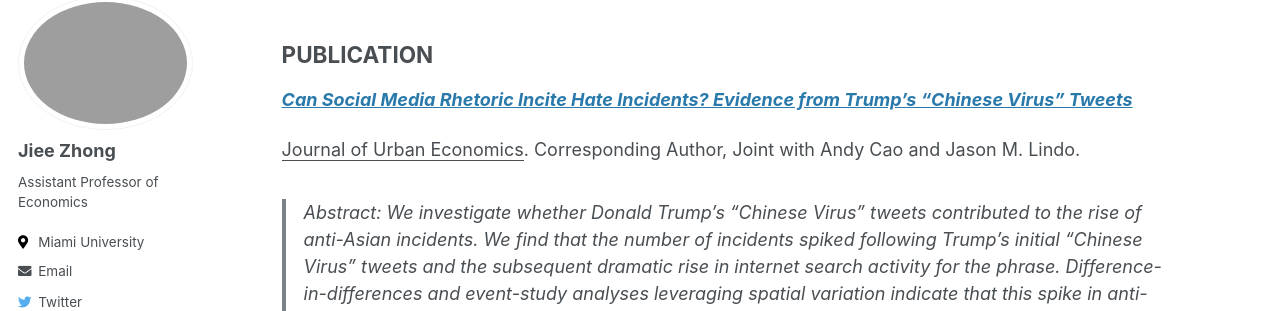
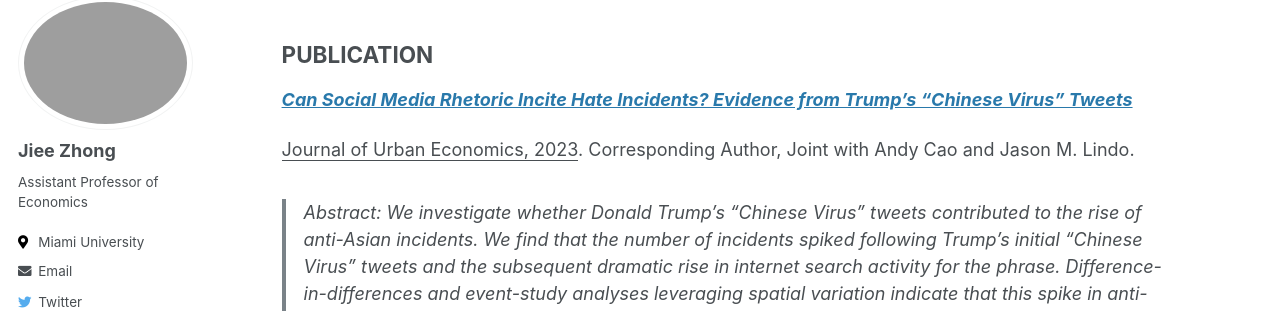
Before and after one commit to jieezhong/jieezhong.github.io, a Jekyll site: the page built from _pages/research.md, in a window 1280 px wide and 900 px high. Shown: the part 296-607 px from the top of the window. Built offline with Jekyll 4.4.1, drawn with Linux system fonts in a browser that asks for light colours.

Commit message:
Update research.md

```diff
--- a/_pages/research.md
+++ b/_pages/research.md
@@ -11,7 +11,7 @@ header:
 
 ***[Can Social Media Rhetoric Incite Hate Incidents? Evidence from Trump's "Chinese Virus" Tweets](https://www.sciencedirect.com/science/article/pii/S0094119023000608)***
 
- <ins>Journal of Urban Economics</ins>. Corresponding Author, Joint with Andy Cao and Jason M. Lindo.
+ <ins>Journal of Urban Economics, 2023</ins>. Corresponding Author, Joint with Andy Cao and Jason M. Lindo.
 
 > Abstract: We investigate whether Donald Trump's "Chinese Virus" tweets contributed to the rise of anti-Asian incidents. We find that the number of incidents spiked following Trump's initial “Chinese Virus” tweets and the subsequent dramatic rise in internet search activity for the phrase. Difference-in-differences and event-study analyses leveraging spatial variation indicate that this spike in anti-Asian incidents was significantly more pronounced in counties that supported Donald Trump in the 2016 presidential election relative to those that supported Hillary Clinton. We estimate that anti-Asian incidents spiked by approximately 4200% in Trump-supported counties compared to an increase of approximately 200% in Clinton-supported counties.
 
```
